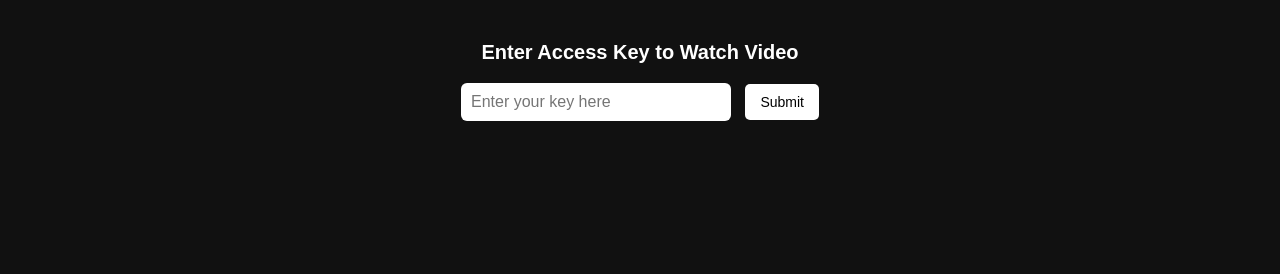
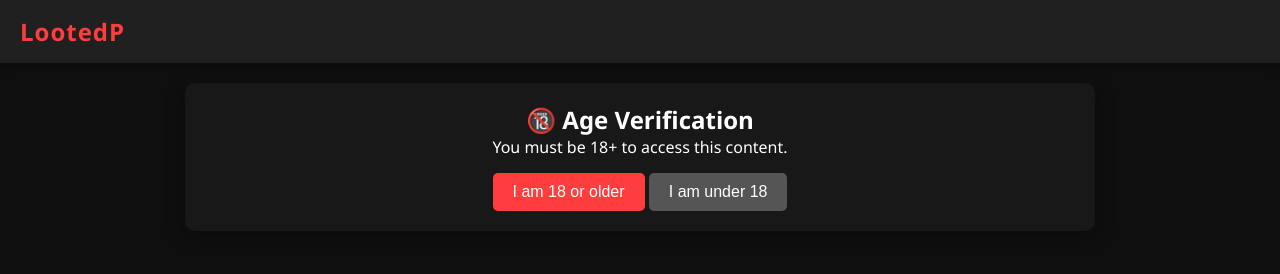
Before and after one commit to LunaBele/LOOTED, a website: page public/index.html in a window 1280 px wide. Drawn offline with Linux system fonts and the light colour scheme.

Commit message:
update index.html

```diff
--- a/public/index.html
+++ b/public/index.html
@@ -1,73 +1,165 @@
 <!DOCTYPE html>
-<html lang="en" >
+<html lang="en">
 <head>
   <meta charset="UTF-8" />
   <meta name="viewport" content="width=device-width, initial-scale=1" />
-  <title>Looted Pinay Video Player</title>
+  <title>LootedP</title>
   <style>
+    /* General Reset */
+    * {
+      margin: 0;
+      padding: 0;
+      box-sizing: border-box;
+    }
     body {
-      background: #111;
-      color: white;
+      background: #0f0f0f;
+      color: #fff;
+      font-family: 'Segoe UI', Arial, sans-serif;
+      display: flex;
+      flex-direction: column;
+      align-items: center;
+      min-height: 100vh;
+    }
+
+    /* Header Bar */
+    header {
+      width: 100%;
+      background: #202020;
+      padding: 15px 20px;
+      display: flex;
+      align-items: center;
+      box-shadow: 0 2px 8px rgba(0,0,0,0.4);
+    }
+    header h1 {
+      font-size: 24px;
+      color: #ff3d3d;
+      font-weight: 700;
+      letter-spacing: 1px;
+    }
+
+    /* Main Container */
+    #container {
+      width: 100%;
+      max-width: 950px;
+      padding: 20px;
+      animation: fadeIn 0.6s ease-in-out;
+    }
+
+    /* Card Style Sections */
+    .card {
+      background: #181818;
+      border-radius: 10px;
+      padding: 20px;
+      box-shadow: 0 4px 20px rgba(0,0,0,0.3);
+      margin-bottom: 20px;
       text-align: center;
-      font-family: Arial, sans-serif;
-      padding: 20px;
+      animation: fadeInUp 0.5s ease-in-out;
     }
-    #videoSection {
-      display: none;
-      margin-top: 20px;
-    }
-    video {
-      width: 80%;
-      max-width: 800px;
-      border: 3px solid #fff;
-      border-radius: 10px;
-    }
-    h1 {
-      font-size: 20px;
-      margin-bottom: 10px;
+
+    /* Input & Button Styles */
+    input {
+      padding: 10px;
+      font-size: 16px;
+      width: 70%;
+      border-radius: 5px;
+      border: none;
+      outline: none;
+      margin-bottom: 15px;
+      background: #2c2c2c;
+      color: #fff;
     }
     button {
-      margin-top: 10px;
-      padding: 10px 15px;
-      font-size: 14px;
-      background: #fff;
-      color: #000;
+      padding: 10px 20px;
+      font-size: 16px;
+      background: #ff3d3d;
+      color: white;
       border: none;
       border-radius: 5px;
       cursor: pointer;
+      transition: background 0.2s ease-in-out;
     }
-    #errorMsg {
-      color: #ff4444;
-      margin-top: 15px;
+    button:hover {
+      background: #d82c2c;
     }
+
+    /* Video Player */
+    video {
+      width: 100%;
+      border-radius: 8px;
+      background: black;
+      margin-top: 10px;
+    }
+
+    /* Countdown Animation */
     #countdown {
-      font-size: 18px;
+      font-size: 20px;
       margin-top: 15px;
       font-weight: bold;
       color: #0f0;
+      animation: pulse 1s infinite alternate;
     }
-    #keyForm input {
-      padding: 10px;
-      font-size: 16px;
-      width: 250px;
-      border-radius: 6px;
-      border: none;
-      margin-right: 10px;
+    @keyframes pulse {
+      0% { transform: scale(1); color: #0f0; }
+      100% { transform: scale(1.05); color: #aaffaa; }
+    }
+
+    /* Fade-in Animations */
+    @keyframes fadeIn { from {opacity:0;} to {opacity:1;} }
+    @keyframes fadeInUp {
+      from {opacity:0; transform:translateY(20px);}
+      to {opacity:1; transform:translateY(0);}
+    }
+
+    /* Error Message */
+    #errorMsg {
+      color: #ff4444;
+      margin-top: 10px;
+      font-weight: bold;
+    }
+
+    /* Used Key Display */
+    #usedKey {
+      font-size: 14px;
+      color: #bbb;
+      margin-top: 8px;
+    }
+
+    /* Hidden Utility */
+    .hidden {
+      display: none;
     }
   </style>
 </head>
 <body>
-  <h1>Enter Access Key to Watch Video</h1>
+  <header>
+    <h1>LootedP</h1>
+  </header>
 
+  <div id="container">
+    <!-- Age Verification -->
+    <div id="ageGate" class="card">
+      <h2>🔞 Age Verification</h2>
+      <p>You must be 18+ to access this content.</p>
+      <div style="margin-top:15px;">
+        <button onclick="verifyAge(true)">I am 18 or older</button>
+        <button onclick="verifyAge(false)" style="background:#555;">I am under 18</button>
+      </div>
+    </div>
+
+    <!-- Key Entry -->
+    <div id="keySection" class="card hidden">
+      <h2>Enter Access Key</h2>
       <form id="keyForm" onsubmit="return validateKey(event)">
         <input type="text" id="userKey" placeholder="Enter your key here" autocomplete="off" required />
+        <br />
         <button type="submit">Submit</button>
       </form>
+      <p id="errorMsg"></p>
+    </div>
 
-  <p id="errorMsg"></p>
-
-  <div id="videoSection">
-    <h1 id="title">Loading...</h1>
+    <!-- Video Section -->
+    <div id="videoSection" class="card hidden">
+      <h2 id="title">Loading...</h2>
       <video id="video" controls autoplay>
         <source src="" type="video/mp4" />
         Your browser does not support the video tag.
@@ -75,20 +167,30 @@
       <br />
       <button onclick="loadVideo()">🔄 Refresh Video</button>
       <p id="countdown">Time left: --:--:--</p>
+      <p id="usedKey"></p>
+    </div>
   </div>
 
   <script>
     let countdownInterval;
 
+    function verifyAge(isAdult) {
+      if (!isAdult) {
+        alert("You must be 18+ to view this content.");
+        window.location.href = "https://www.google.com";
+        return;
+      }
+      document.getElementById("ageGate").classList.add("hidden");
+      document.getElementById("keySection").classList.remove("hidden");
+    }
+
     function formatTime(ms) {
       if (ms <= 0) return "Expired";
-
       let totalSeconds = Math.floor(ms / 1000);
       const hours = Math.floor(totalSeconds / 3600);
       totalSeconds %= 3600;
       const minutes = Math.floor(totalSeconds / 60);
       const seconds = totalSeconds % 60;
-
       return (
         (hours > 0 ? hours.toString().padStart(2, "0") + ":" : "") +
         minutes.toString().padStart(2, "0") +
@@ -112,9 +214,9 @@
         const data = await res.json();
 
         if (data.valid) {
-          document.getElementById("keyForm").style.display = "none";
-          document.getElementById("errorMsg").textContent = "";
-          document.getElementById("videoSection").style.display = "block";
+          document.getElementById("keySection").classList.add("hidden");
+          document.getElementById("videoSection").classList.remove("hidden");
+          document.getElementById("usedKey").textContent = "Your Key: " + keyInput;
           startCountdown(data.expiresAt);
           loadVideo();
         } else {
@@ -128,23 +230,19 @@
 
     function startCountdown(expiresAt) {
       clearInterval(countdownInterval);
-
       function updateCountdown() {
         const timeLeftMs = expiresAt - Date.now();
         const countdownElem = document.getElementById("countdown");
-
         if (timeLeftMs <= 0) {
           countdownElem.textContent = "Key expired. Please refresh and enter a valid key.";
           clearInterval(countdownInterval);
-          // Lock video and show key form again
-          document.getElementById("videoSection").style.display = "none";
-          document.getElementById("keyForm").style.display = "block";
+          document.getElementById("videoSection").classList.add("hidden");
+          document.getElementById("keySection").classList.remove("hidden");
           document.getElementById("userKey").value = "";
         } else {
           countdownElem.textContent = "Time left: " + formatTime(timeLeftMs);
         }
       }
-
       updateCountdown();
       countdownInterval = setInterval(updateCountdown, 1000);
     }
@@ -153,12 +251,10 @@
       try {
         const res = await fetch("/video-data");
         const video = await res.json();
-
         if (video.error) {
           document.getElementById("title").innerText = "No video found.";
           return;
         }
-
         document.getElementById("title").innerText = video.title;
         const videoElement = document.getElementById("video");
         videoElement.src = video.mp4url;
```
Lines whose indentation alone changed are shown as unchanged.
